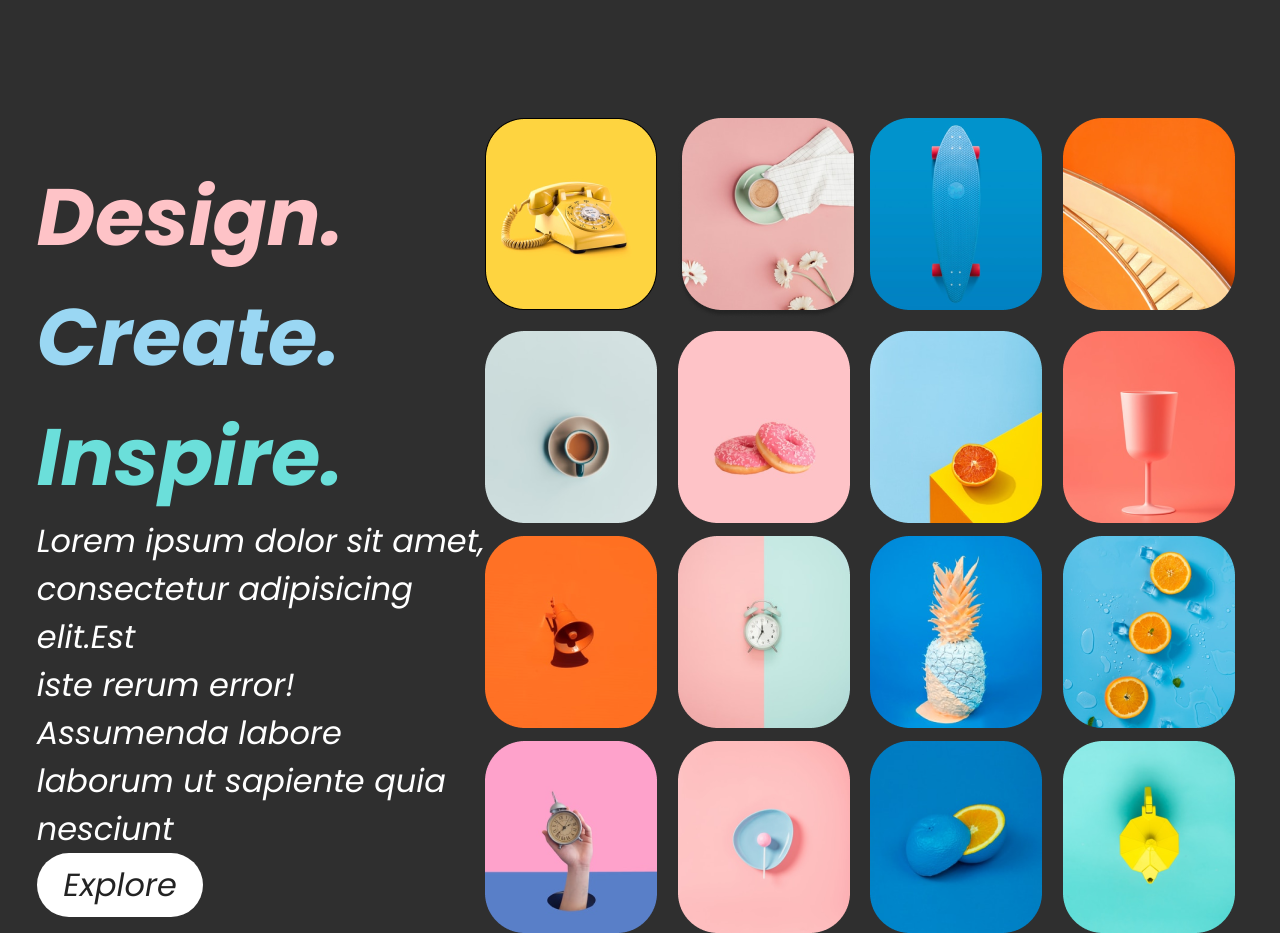
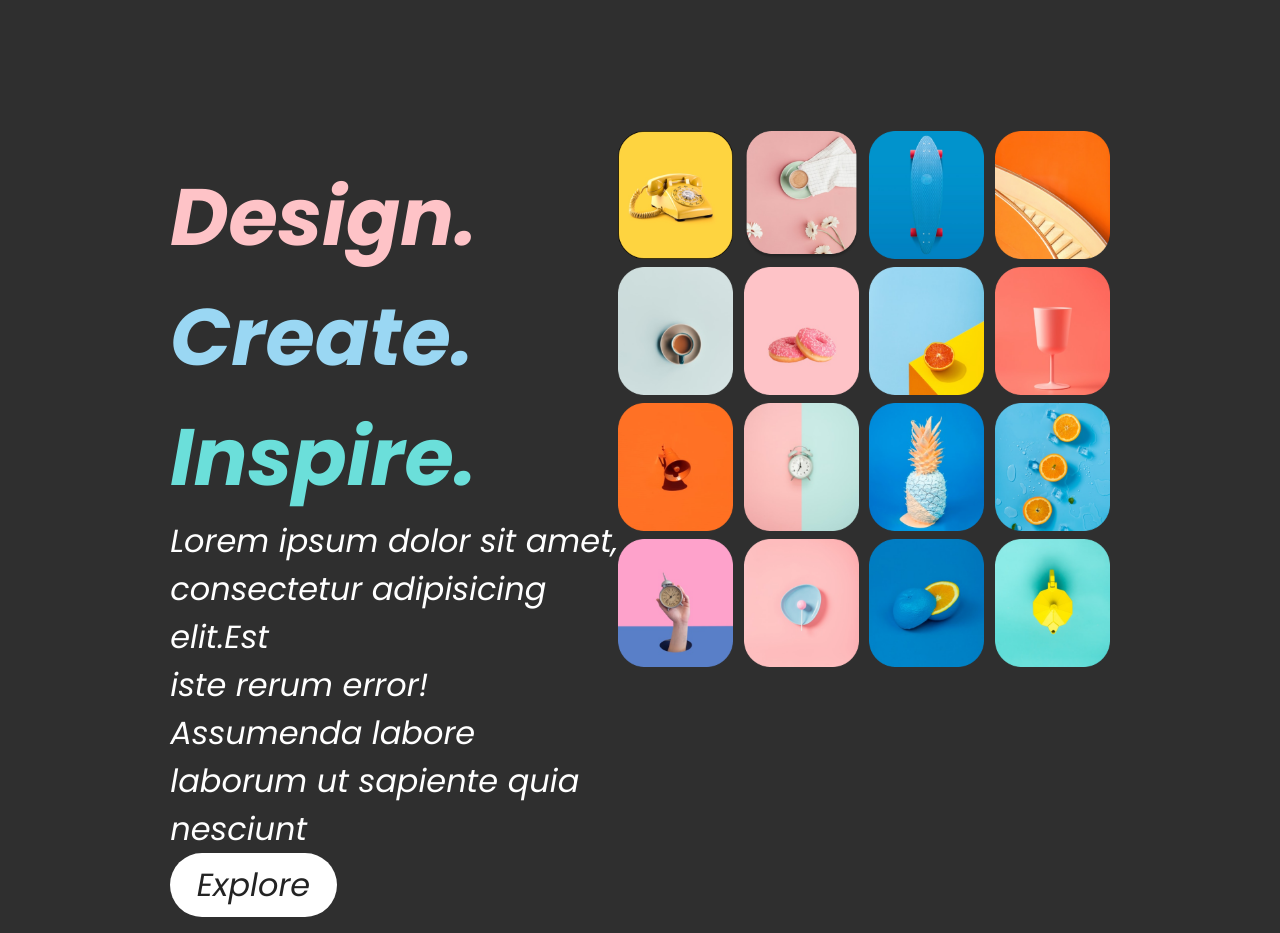
Before and after one commit to Alejandramzp/Ejemplo_HTML, a plain HTML site: page index.html in a window 1280 px wide. Drawn offline with Linux system fonts and the light colour scheme.

Commit message:
style: :lipstick: Arreglos finales
Cambio del tamaño de las imagenes y gap de la galeria

```diff
--- a/css/style.css
+++ b/css/style.css
@@ -54,6 +54,12 @@
 .grid{
     display: grid;
     grid-template-columns: repeat(4, 1fr);
-    gap: 1vi;
-    height: 44vi;
+    column-gap: 0.8vi;
+    row-gap: 0.5vi;
+    height: 42vi;
 }
+img{
+    display: flex;
+    width: 9vi;
+    height: 10vi;
+}
```
